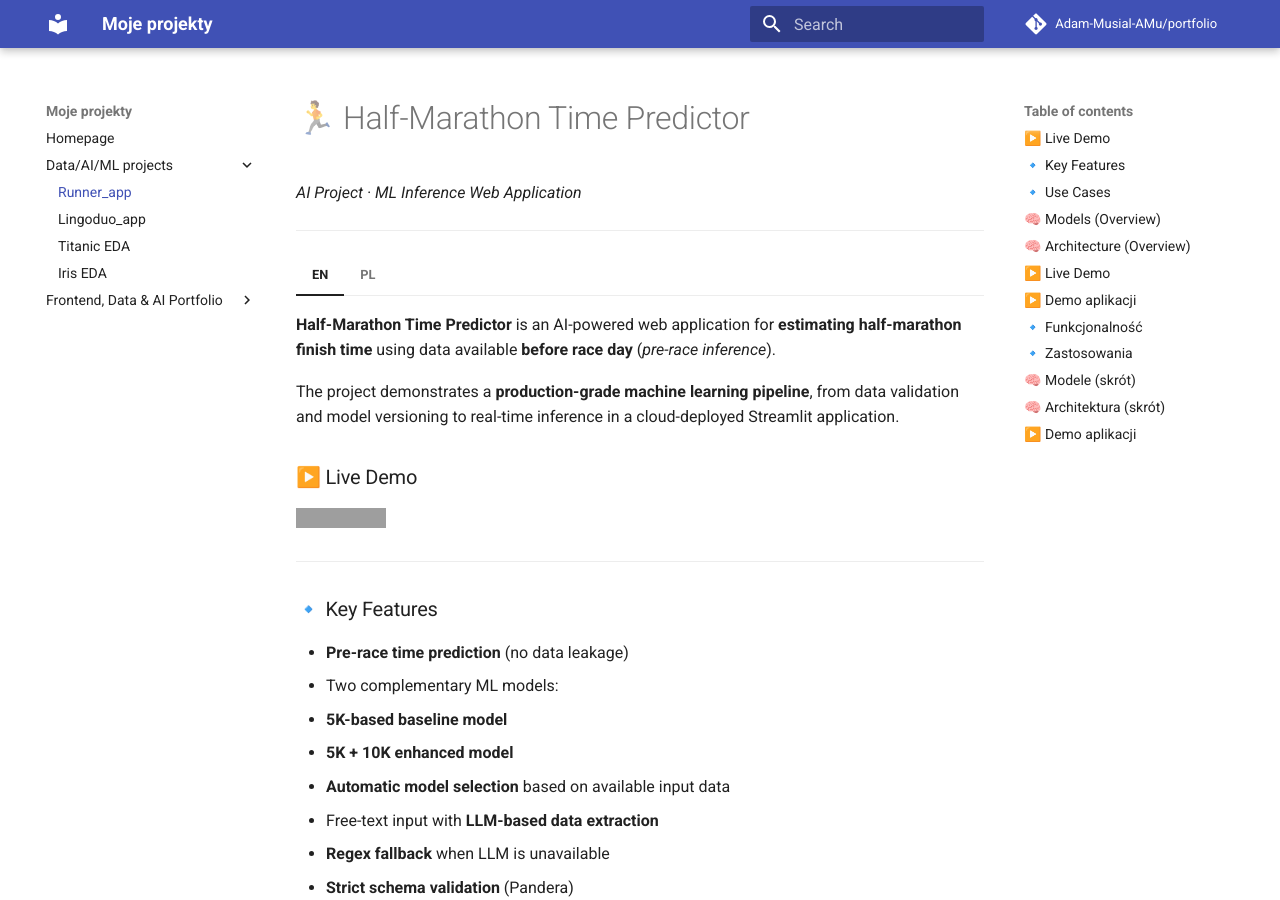
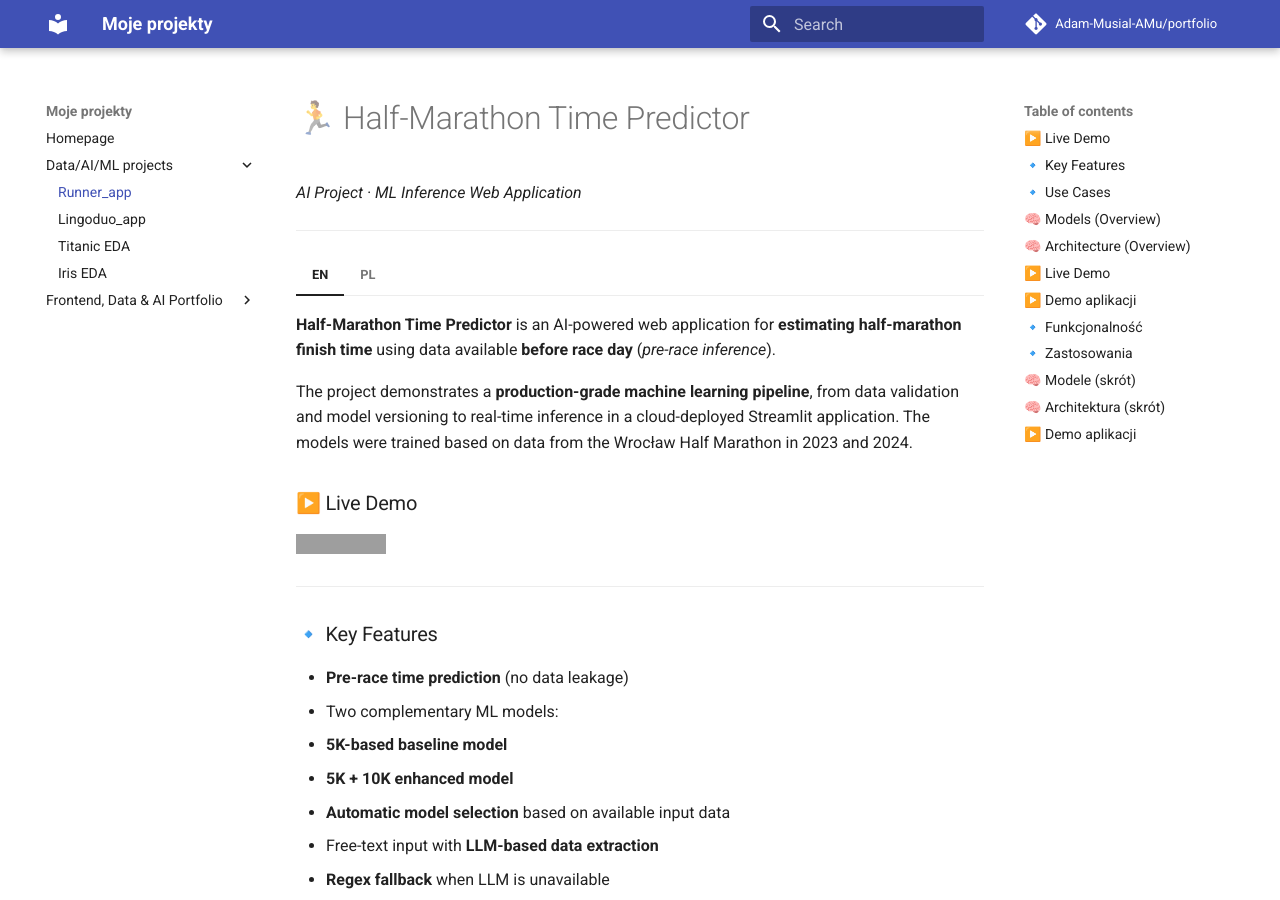
Before and after one commit to Adam-Musial-AMu/portfolio, an MkDocs documentation site: the page built from docs/runner_app_scc/index.md, in a window 1280 px wide and 900 px high. Built offline with MkDocs 1.6.1 and Material for MkDocs 9.7.7, drawn with Linux system fonts in a browser that asks for light colours; comment, search, counter and statistics services are not loaded; grey boxes are pictures that could not be loaded.

Commit message:
Add info about training data details to documentation

```diff
--- a/docs/runner_app_scc/index.md
+++ b/docs/runner_app_scc/index.md
@@ -10,6 +10,7 @@ _AI Project · ML Inference Web Application_
 
     The project demonstrates a **production-grade machine learning pipeline**, from data validation and model
     versioning to real-time inference in a cloud-deployed Streamlit application.
+    The models were trained based on data from the Wrocław Half Marathon in 2023 and 2024.
 
     ### ▶️ Live Demo
 
@@ -86,6 +87,7 @@ _AI Project · ML Inference Web Application_
 
     Projekt prezentuje **produkcyjny pipeline ML**, obejmujący walidację danych,
     wersjonowanie modeli oraz inferencję w aplikacji webowej.
+    Modele zostały wytrenowane w oparciu o dane z Półmaratonu Wrocławskiego z lat 2023 i 2024.
 
     ### ▶️ Demo aplikacji
 
```
